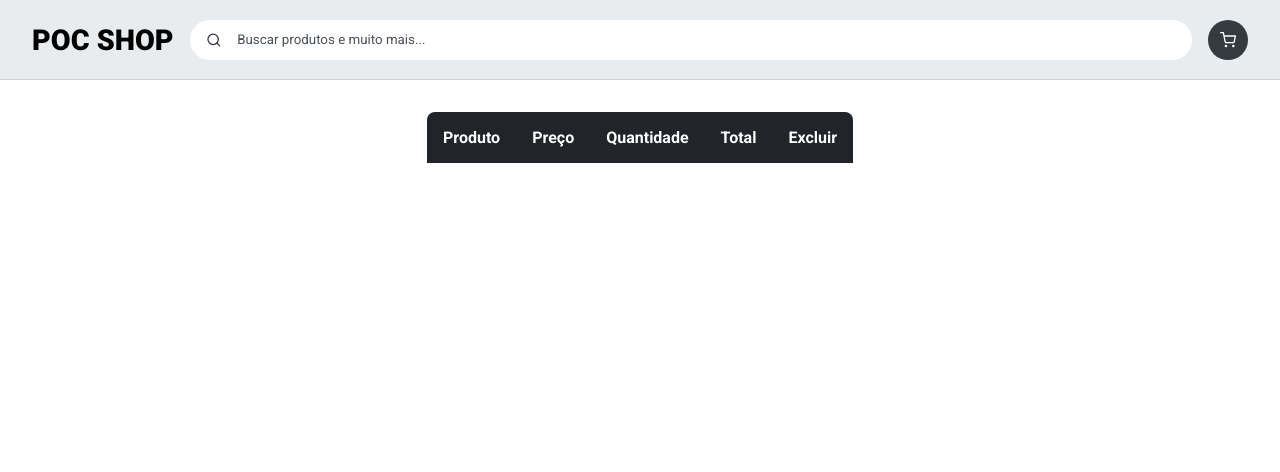
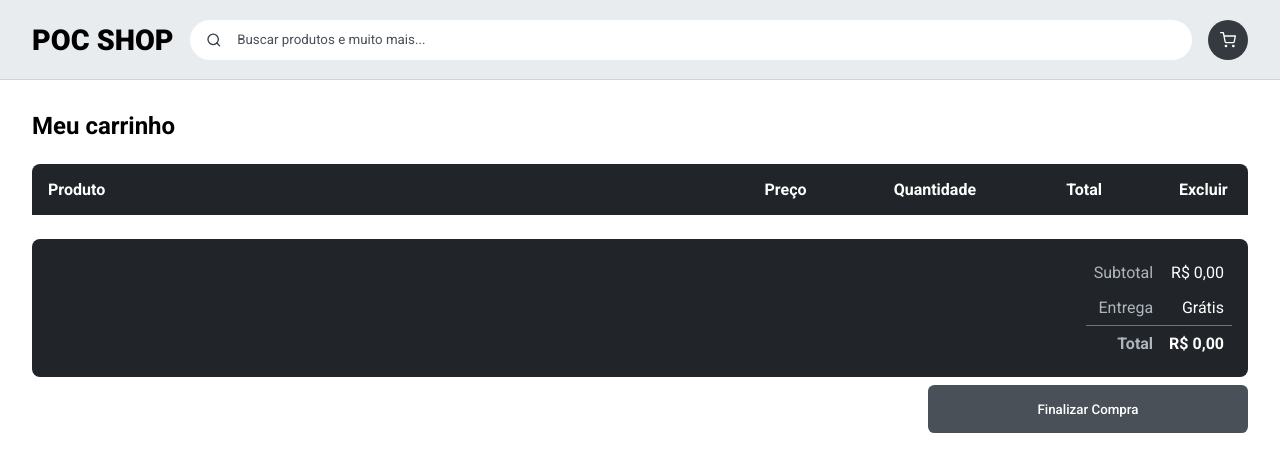
Before and after one commit to userthiago/poc-marketplace-analytics, a Next.js app: page /cart in a window 1280 px wide. Shown: the top 472 px of the page. Built offline with nearby package versions, Linux system fonts and the light colour scheme.

Commit message:
feat: Adicionando funcionalidades na página de meu carrinho.

```diff
--- a/src/components/CartList/styles.ts
+++ b/src/components/CartList/styles.ts
@@ -22,7 +22,7 @@ export const CartListContainer = styled.div`
     transform: rotate(45deg) translateX(-50%);
   }
 
-  @media screen and (max-width: ${({ theme }) => theme.viewports.small}) {
+  @media (max-width: ${({ theme }) => theme.viewports.small}) {
     top: 4.5rem;
     right: 0;
     left: 0;
@@ -69,7 +69,7 @@ export const CartListContainer = styled.div`
       }
     }
 
-    @media screen and (max-width: ${({ theme }) => theme.viewports.small}) {
+    @media (max-width: ${({ theme }) => theme.viewports.small}) {
       h2 {
         font-size: 1.2rem;
       }
@@ -134,7 +134,7 @@ export const CartListContainer = styled.div`
           font-weight: 700;
         }
 
-        @media screen and (max-width: ${({ theme }) => theme.viewports.small}) {
+        @media (max-width: ${({ theme }) => theme.viewports.small}) {
           font-size: 1rem;
         }
       }
--- a/src/components/Header/styles.ts
+++ b/src/components/Header/styles.ts
@@ -104,7 +104,7 @@ export const CartContainer = styled.div`
   z-index: 500;
   position: relative;
 
-  @media screen and (max-width: ${({ theme }) => theme.viewports.small}) {
+  @media (max-width: ${({ theme }) => theme.viewports.small}) {
     position: initial;
   }
 `;
--- a/src/elements/ProductCartItem/styles.ts
+++ b/src/elements/ProductCartItem/styles.ts
@@ -55,7 +55,7 @@ export const ProductCartItemContainer = styled.div`
           background-color: ${({ theme }) => theme.colors.primaryDark};
         }
 
-        @media screen and (max-width: ${({ theme }) => theme.viewports.small}) {
+        @media (max-width: ${({ theme }) => theme.viewports.small}) {
           height: 2rem;
           width: 2rem;
         }
@@ -120,7 +120,7 @@ export const ProductCartItemContainer = styled.div`
           }
         }
 
-        @media screen and (max-width: ${({ theme }) => theme.viewports.small}) {
+        @media (max-width: ${({ theme }) => theme.viewports.small}) {
           height: 1.8rem;
 
           button {
@@ -143,7 +143,7 @@ export const ProductCartItemContainer = styled.div`
         font-size: 0.9rem;
         font-weight: 500;
 
-        @media screen and (max-width: ${({ theme }) => theme.viewports.small}) {
+        @media (max-width: ${({ theme }) => theme.viewports.small}) {
           font-size: 1rem;
         }
       }
--- a/src/pages/cart/index.tsx
+++ b/src/pages/cart/index.tsx
@@ -1,5 +1,7 @@
+import Head from 'next/head';
 import React from 'react';
 import { FiMinus, FiPlus, FiX } from 'react-icons/fi';
+import ButtonShop from '../../elements/ButtonShop';
 import { useCartContext } from '../../hooks/useCartContext';
 import { CartContainer } from '../../styles/Cart/styles';
 
@@ -9,10 +11,23 @@ const Cart: React.FC = () => {
     handleAddProductAmount,
     handleRemoveProduct,
     productList,
+    CART_TOTAL_PRICE,
   } = useCartContext();
 
   return (
+    <>
+      <Head>
+        <title>POC Shop - Meu carrinho</title>
+        <meta
+          name="description"
+          content="POC about data layers for Google Analytics"
+        />
+        <link rel="icon" href="/favicon.ico" />
+      </Head>
       <CartContainer>
+        <div className="cartContainer__title">
+          <h2>Meu carrinho</h2>
+        </div>
         <div className="cartContainer__table">
           <table>
             <thead>
@@ -33,7 +48,12 @@ const Cart: React.FC = () => {
                     </div>
                     <span>{product.name}</span>
                   </td>
-                <td>{product.price}</td>
+                  <td>
+                    {new Intl.NumberFormat('pt-BR', {
+                      style: 'currency',
+                      currency: 'BRL',
+                    }).format(product.price)}
+                  </td>
                   <td>
                     <div className="table__product-amount">
                       <button
@@ -72,7 +92,37 @@ const Cart: React.FC = () => {
             </tbody>
           </table>
         </div>
+        <div className="cartContainer__summary">
+          <div className="summary__content">
+            <tr className="content__subtotal">
+              <td>Subtotal</td>
+              <td>
+                {new Intl.NumberFormat('pt-BR', {
+                  style: 'currency',
+                  currency: 'BRL',
+                }).format(CART_TOTAL_PRICE)}
+              </td>
+            </tr>
+            <tr className="content__subtotal">
+              <td>Entrega</td>
+              <td>Grátis</td>
+            </tr>
+            <tr className="content__total">
+              <td>Total</td>
+              <td>
+                {new Intl.NumberFormat('pt-BR', {
+                  style: 'currency',
+                  currency: 'BRL',
+                }).format(CART_TOTAL_PRICE)}
+              </td>
+            </tr>
+          </div>
+        </div>
+        <div className="cartContainer__actions">
+          <ButtonShop>Finalizar Compra</ButtonShop>
+        </div>
       </CartContainer>
+    </>
   );
 };
 
--- a/src/styles/Cart/styles.ts
+++ b/src/styles/Cart/styles.ts
@@ -3,27 +3,55 @@ import styled from 'styled-components';
 export const CartContainer = styled.div`
   display: flex;
   flex-direction: column;
+  justify-content: center;
   align-items: center;
 
-  width: 100%;
+  width: 100vw;
   padding: 112px 2rem 2rem;
   overflow-y: auto;
 
-  @media screen and (max-width: ${({ theme }) => theme.viewports.small}) {
+  @media (max-width: ${({ theme }) => theme.viewports.small}) {
     padding: 112px 1rem 1rem;
   }
 
+  .cartContainer__title {
+    width: 100%;
+    margin-bottom: 1.5rem;
+  }
+
   .cartContainer__table {
+    width: 100%;
+
     table {
+      width: 100%;
       border-collapse: collapse;
 
       thead {
+        @media (max-width: ${({ theme }) => theme.viewports.small}) {
+          display: none;
+        }
         tr {
           th {
             background-color: ${({ theme }) => theme.colors.primaryDark};
             padding: 1rem;
 
             color: ${({ theme }) => theme.colors.white};
+
+            &:nth-child(1) {
+              width: 50%;
+            }
+            &:nth-child(2) {
+              width: 11%;
+            }
+            &:nth-child(3) {
+              width: 11%;
+            }
+            &:nth-child(4) {
+              width: 11%;
+            }
+            &:nth-child(5) {
+              width: 6%;
+            }
 
             &:first-child {
               border-radius: 0.5rem 0 0 0;
@@ -36,9 +64,22 @@ export const CartContainer = styled.div`
           }
         }
       }
+
       tbody {
         tr {
           border: solid 1px ${({ theme }) => theme.colors.gray400};
+
+          @media (max-width: ${({ theme }) => theme.viewports.small}) {
+            display: grid;
+            grid-template-areas:
+              'product product  delete'
+              'amount  total    total';
+
+            & + tr {
+              margin-top: 0.5rem;
+            }
+          }
+
           td {
             padding: 0.5rem;
 
@@ -47,10 +88,49 @@ export const CartContainer = styled.div`
             &:nth-child(1) {
               display: flex;
               align-items: center;
+              text-align: start;
 
               span {
                 margin-left: 1rem;
                 font-weight: 500;
+              }
+            }
+
+            @media (max-width: ${({ theme }) => theme.viewports.small}) {
+              display: flex;
+              align-items: center;
+
+              &:nth-child(1) {
+                grid-area: product;
+              }
+
+              &:nth-child(2) {
+                display: none;
+              }
+
+              &:nth-child(3) {
+                grid-area: amount;
+                justify-self: flex-start;
+              }
+
+              &:nth-child(4) {
+                grid-area: total;
+                justify-self: flex-end;
+
+                font-weight: 500;
+
+                &:after {
+                  content: '/total';
+                }
+              }
+
+              &:nth-child(5) {
+                justify-self: flex-end;
+                grid-area: delete;
+
+                button {
+                  font-size: 1.2rem;
+                }
               }
             }
 
@@ -70,10 +150,11 @@ export const CartContainer = styled.div`
             .table__product-amount {
               display: flex;
               align-items: center;
+              justify-content: center;
 
               height: 1.5rem;
-              border: solid 1px ${({ theme }) => theme.colors.gray400};
               border-radius: 0.2rem;
+              margin: 0 auto;
 
               span {
                 padding: 0 0.4rem;
@@ -135,4 +216,50 @@ export const CartContainer = styled.div`
       }
     }
   }
+
+  .cartContainer__summary {
+    display: flex;
+    justify-content: flex-end;
+
+    background-color: ${({ theme }) => theme.colors.primaryDark};
+    width: 100%;
+    padding: 1rem;
+    margin: 1.5rem 0 0.5rem;
+    border-radius: 0.5rem;
+
+    color: ${({ theme }) => theme.colors.primaryFontColor};
+
+    tr td {
+      padding: 0.5rem;
+
+      text-align: end;
+
+      &:first-child {
+        color: ${({ theme }) => theme.colors.gray500};
+      }
+    }
+
+    tr {
+      &:last-child {
+        font-weight: 600;
+
+        td {
+          border-top: solid 1px ${({ theme }) => theme.colors.gray600};
+        }
+      }
+    }
+  }
+
+  .cartContainer__actions {
+    width: 100%;
+
+    button {
+      width: 320px;
+      margin-left: auto;
+
+      @media (max-width: ${({ theme }) => theme.viewports.small}) {
+        width: 100%;
+      }
+    }
+  }
 `;
--- a/src/styles/Home/styles.ts
+++ b/src/styles/Home/styles.ts
@@ -4,7 +4,7 @@ export const HomeContainer = styled.main`
   padding: 112px 2rem 2rem;
   overflow-y: auto;
 
-  @media screen and (max-width: ${({ theme }) => theme.viewports.small}) {
+  @media (max-width: ${({ theme }) => theme.viewports.small}) {
     padding: 112px 1rem 1rem;
   }
 `;
@@ -16,7 +16,7 @@ export const ProductsListContainer = styled.div`
 
   width: 100%;
 
-  @media screen and (max-width: ${({ theme }) => theme.viewports.small}) {
+  @media (max-width: ${({ theme }) => theme.viewports.small}) {
     gap: 0.5rem;
     justify-content: space-between;
   }
```
Also changed, not shown: src/elements/ProductItem/styles.ts (+7 -7 lines). Lines whose indentation alone changed are shown as unchanged.
